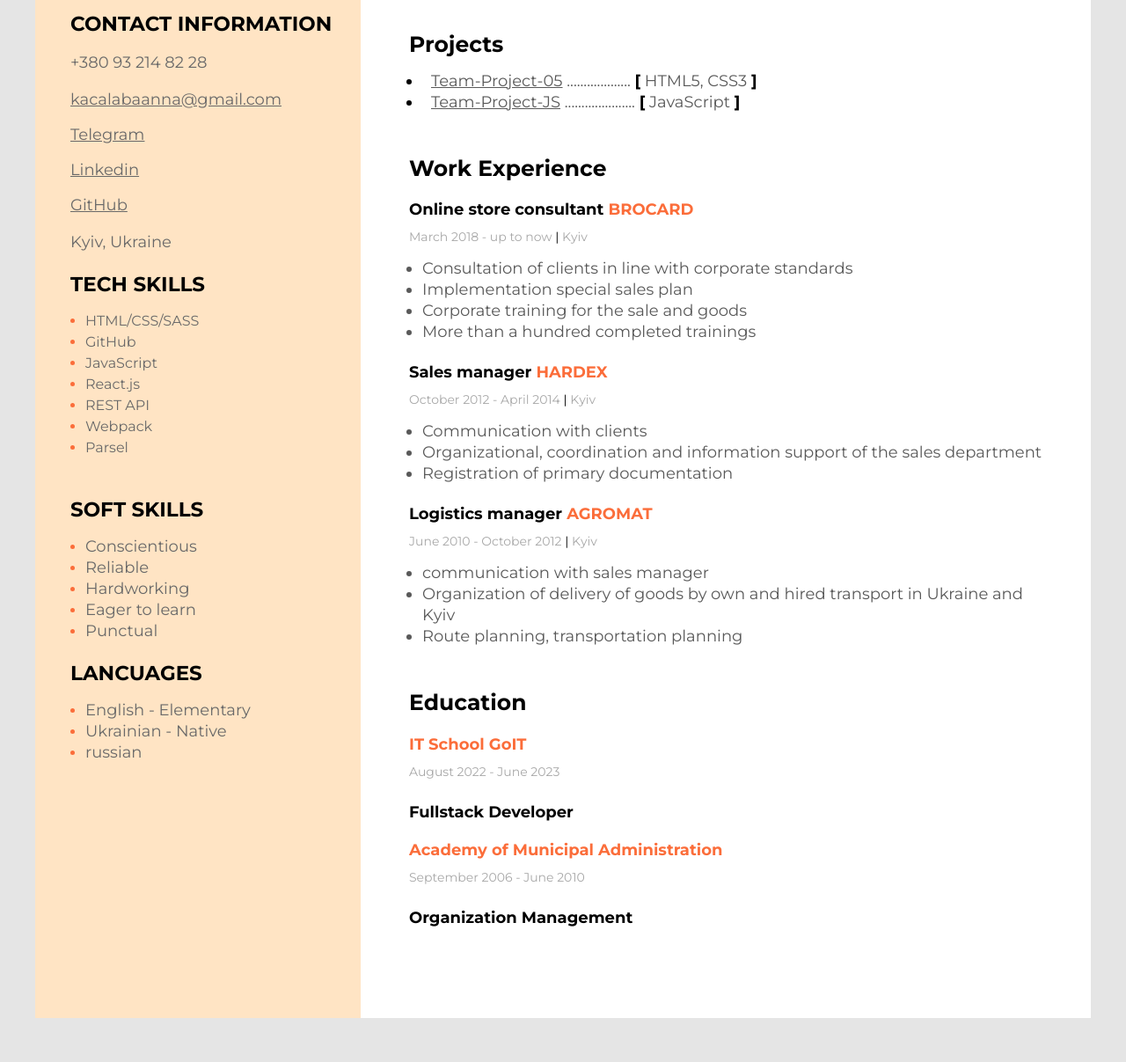
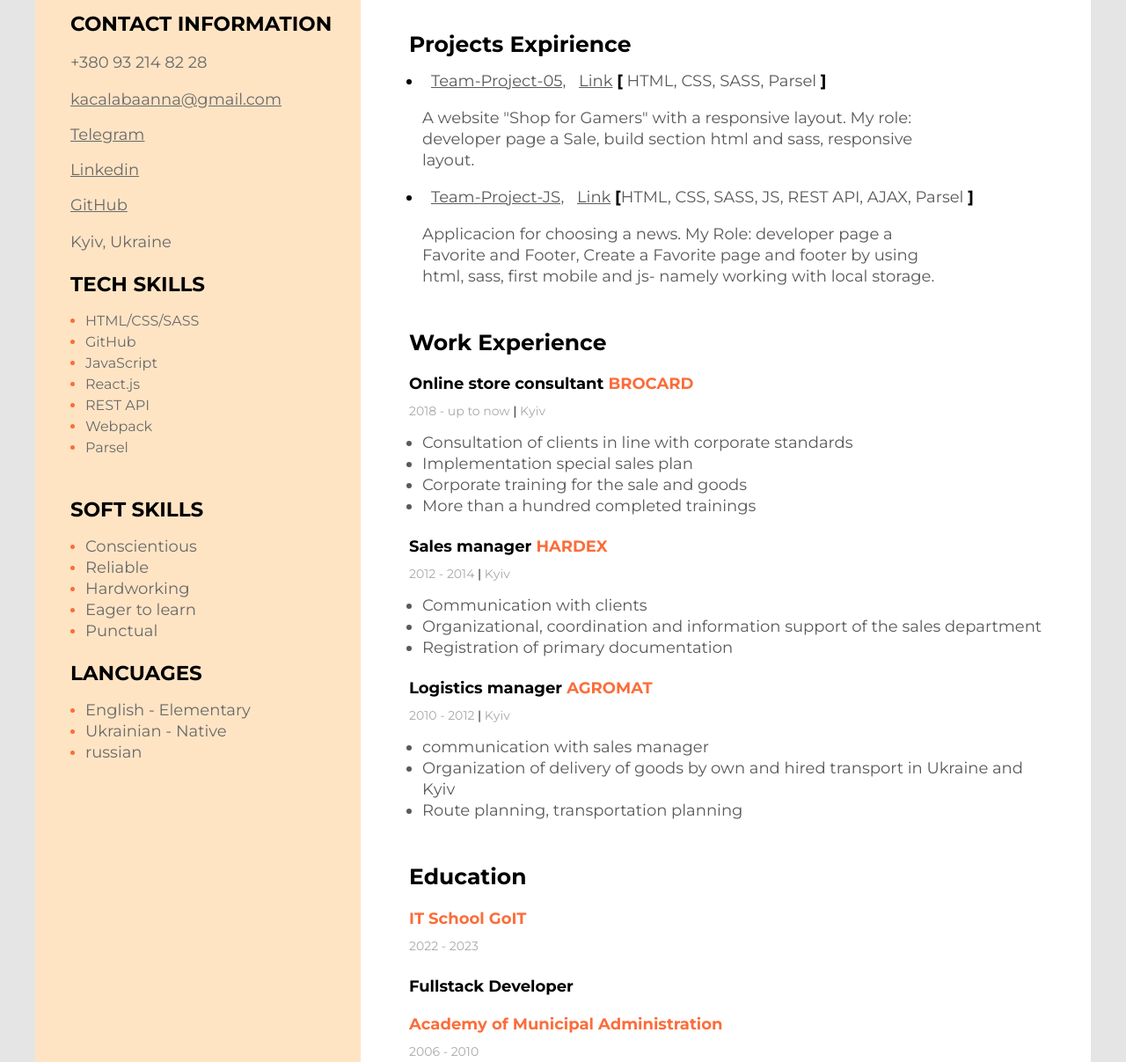
Before and after one commit to GannaKachalaba/Resume, a plain HTML site: page index.html in a window 1280 px wide. Shown: the part 483-1690 px from the top of the page at 88% size. Before the commit the page ends 1648 px from the top, so only its background shows below. Drawn offline with Linux system fonts and the light colour scheme.

Commit message:
Update index.html

```diff
--- a/index.html
+++ b/index.html
@@ -35,22 +35,24 @@
     <!--Projects-->
     <div class="projects">
         <h3 class="title">
-            Projects
+            Projects Expirience
         </h3>
         <ul class="projects-list">
             <li class="projects-item">
                 <span class="project">
-                    <a href="#" class="project-link">Team-Project-05</a>
-                    ...................
-                    <span class="project-bracket">[</span>  HTML5, CSS3 <span class="project-bracket">]</span>
+                    <a href="https://alekstitula84.github.io/project_05/" class="project-link">Team-Project-05,</a>
+                <a href="https://github.com/Alekstitula84/project_05" class="project-link">Link</a>
+                <span class="project-bracket"> [</span>  HTML, CSS, SASS, Parsel <span class="project-bracket">]</span>
                 </span>
+                <p class="about-description">A website "Shop for Gamers" with a responsive layout. My role: developer page a Sale, build section html and sass, responsive layout.  </p>
 
             </li>
             <li class="projects-item">
-                <span class="project">  <a href="#" class="project-link">Team-Project-JS</a>
-                    .....................
-                    <span class="project-bracket">[</span> JavaScript <span class="project-bracket">]</span>
+                <span class="project">  <a href="https://daria-misko.github.io/team-project-js/" class="project-link">Team-Project-JS,</a>
+                <a href="https://github.com/Daria-Misko/team-project-js" class="project-link">Link</a>
+                <span class="project-bracket"> [</span>HTML, CSS, SASS, JS, REST API, AJAX, Parsel <span class="project-bracket">]</span>
                 </span>
+                <p class="about-description">Applicacion for choosing a news. My Role: developer page a Favorite and Footer, Create a Favorite page and footer by using html, sass, first mobile and js- namely working with local storage.  </p>
 
             </li>
             <!-- <li class="projects-item">
@@ -69,7 +71,7 @@
         <!--Company 1-->
         <div>
             <h4 class="work-position">Online store consultant <span class="organization">BROCARD</span> </h4>
-            <p class="period">March 2018 - up to now  <span class="line">|</span>    Kyiv</p>
+            <p class="period">2018 - up to now  <span class="line">|</span>    Kyiv</p>
             <ul class="work-list">
                 <li class="work-list-item">Consultation of clients in line with corporate standards </li>
                 <li class="work-list-item">Implementation special sales plan</li>
@@ -80,7 +82,7 @@
         <!--Company 2-->
         <div>
             <h4 class="work-position">Sales manager <span class="organization">HARDEX</span> </h4>
-            <p class="period">October 2012 - April 2014  <span class="line">|</span>    Kyiv</p>
+            <p class="period">2012 - 2014  <span class="line">|</span>    Kyiv</p>
             <ul class="work-list">
                 <li class="work-list-item">Communication with clients</li>
                 <li class="work-list-item">Organizational, coordination and information support of the sales department</li>
@@ -90,7 +92,7 @@
         <!--Company 3-->
         <div>
             <h4 class="work-position">Logistics manager <span class="organization">AGROMAT</span> </h4>
-            <p class="period">June 2010 - October 2012  <span class="line">|</span>    Kyiv</p>
+            <p class="period">2010 - 2012  <span class="line">|</span>    Kyiv</p>
             <ul class="work-list">
                 <li class="work-list-item">communication with sales manager</li>
                 <li class="work-list-item">Organization of delivery of goods by own and hired transport in Ukraine and Kyiv</li>
@@ -101,10 +103,10 @@
         <div class="education">
             <h3 class="title">Education</h3>
             <h4 class="education-name">IT School GoIT</h4>
-            <p class="period">August 2022 - June 2023 <span class="line">
+            <p class="period">2022 - 2023 <span class="line">
             <h5 class="education-faculty">Fullstack Developer</h5>
             <h4 class="education-name">Academy of Municipal Administration</h4>
-            <p class="period">September 2006 - June 2010 <span class="line">
+            <p class="period">2006 - 2010 <span class="line">
             <h5 class="education-faculty">Organization Management</h5>
         </div>
     </div>
@@ -122,9 +124,9 @@
                 <!-- <span class="contact-type">E:</span> -->
                  <a href="mailto:kacalabaanna@gmail.com" class="contact-link">kacalabaanna@gmail.com</a>
              </p>
-             <p><a href="Telegram" class="contact-link">Telegram</a></p>
-             <p><a href="Linkedin" class="contact-link">Linkedin</a></p>
-             <p><a href="GitHub" class="contact-link">GitHub</a></p>
+             <p><a href="@ganna_kachalaba" class="contact-link">Telegram</a></p>
+             <p><a href="https://www.linkedin.com/in/hanna-kachalaba-6b469526b/" class="contact-link">Linkedin</a></p>
+             <p><a href="https://github.com/GannaKachalaba" class="contact-link">GitHub</a></p>
              <p class="contact-link">Kyiv, Ukraine</p>
         </div>
         <!--Tech skills-->
```
